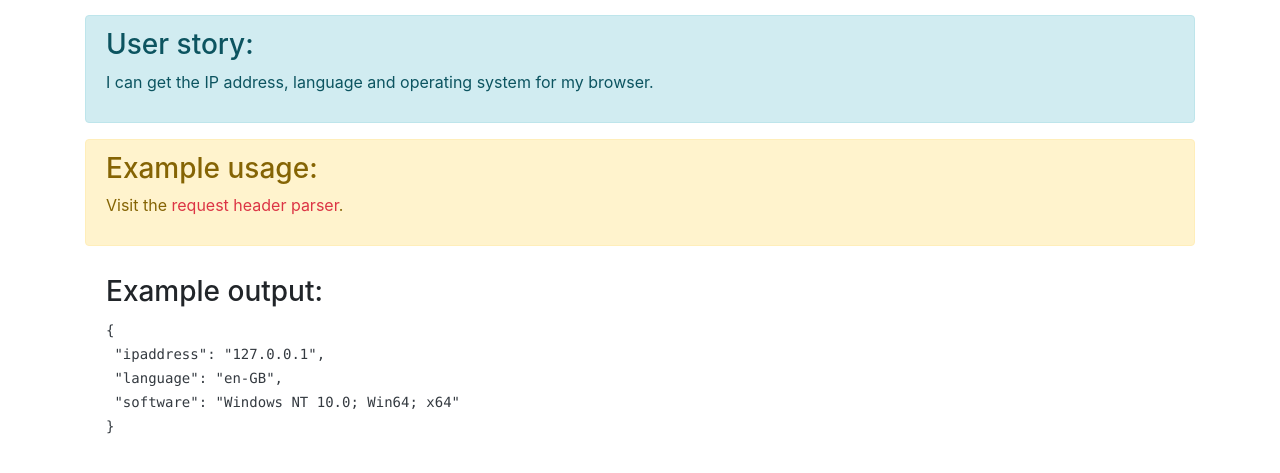
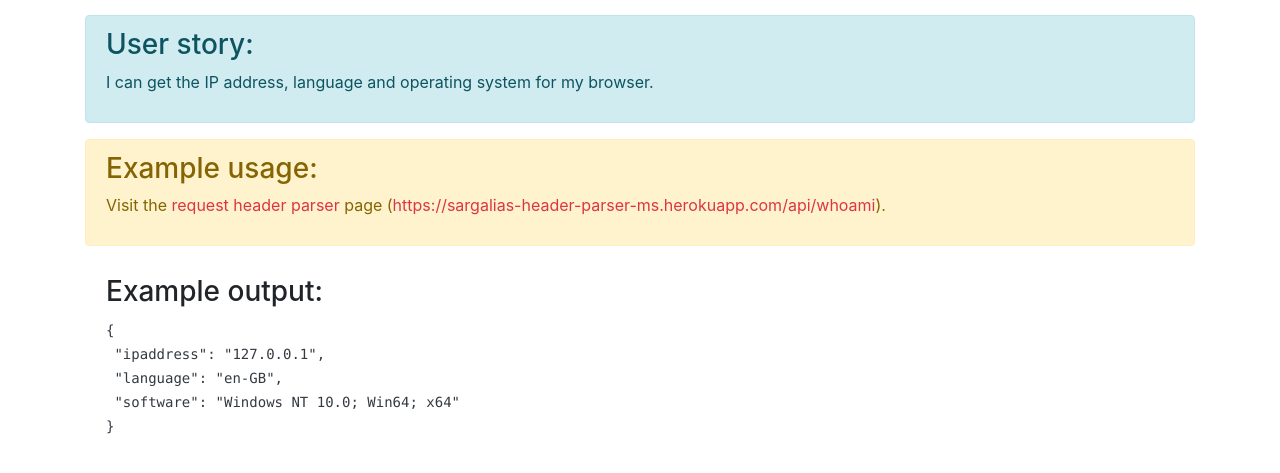
Before and after one commit to sargalias/fcc-header-parser-microservice, a website: page public/index.html in a window 1280 px wide. Shown: the part 83-556 px from the top of the page. Drawn offline with nearby package versions, Linux system fonts and the light colour scheme.

Commit message:
edit front page text

```diff
--- a/public/index.html
+++ b/public/index.html
@@ -22,7 +22,8 @@
 
     <div class="alert alert-warning">
         <h3>Example usage:</h3>
-        <p>Visit the <a href="/api/whoami" class="text-danger">request header parser</a>.</p>
+        <p>Visit the <a href="/api/whoami" class="text-danger">request header parser</a> page (<a
+                href="/api/whoami" class="text-danger">https://sargalias-header-parser-ms.herokuapp.com/api/whoami</a>).</p>
     </div>
 
     <div class="alert">
```
